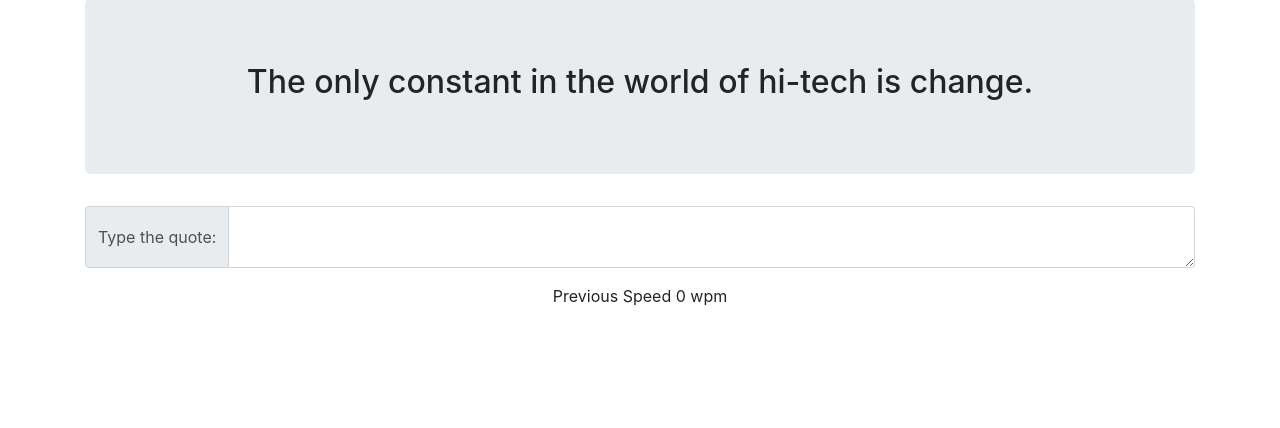
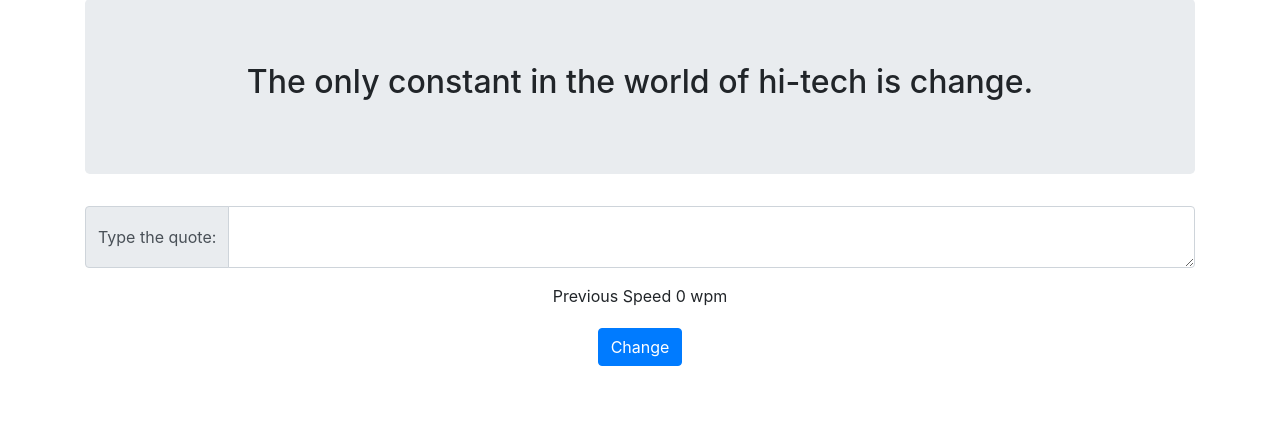
Before and after one commit to sanathNU/KatanaKeys, a Flask app: page / in a window 1280 px wide. Shown: the part 122-550 px from the top of the page. Run offline with Flask 3, Linux system fonts and the light colour scheme; some libraries are stand-ins or nearby versions.

Commit message:
Added a button to change the quote

```diff
--- a/app.py
+++ b/app.py
@@ -46,8 +46,8 @@ def handle_session():
 
     return 'OK'
 
-# At end of flask app calls script
-atexit.register(writeUserStats)
+# At end of flask app calls function to write down the stats
+# atexit.register(writeUserStats)
 
 if __name__ == '__main__':
     app.run(host='0.0.0.0',port=5000,debug=True)
--- a/static/script.js
+++ b/static/script.js
@@ -87,3 +87,11 @@ displayRandomQuote();
 })
 document.getElementById('Ptyping-speed').textContent = "Previous Speed 0 wpm";
 input.addEventListener("input", checkQuote);
+
+// functionality of change quote button
+const changeButton = document.querySelector('#change-button');
+changeButton.addEventListener('click',() => {
+    const input = document.querySelector('#input');
+    input.value = '';
+    displayRandomQuote();
+});
--- a/templates/index.html
+++ b/templates/index.html
@@ -22,8 +22,10 @@
         </div>
         <textarea id="input" class="form-control" rows="2"></textarea>
       </div>
-      <div id="Ptyping-speed"></div>
-      <div id="Ctyping-speed"></div>
+      <div id="Ptyping-speed" style="margin-bottom: 20px;"></div>
+      <div id="Ctyping-speed"style="margin-bottom: 20px;" ></div>
+      <button id="change-button" class="btn btn-primary">Change</button>
+
     </main>
   </div>
   <script src="https://code.jquery.com/jquery-3.5.1.slim.min.js"></script>
```
